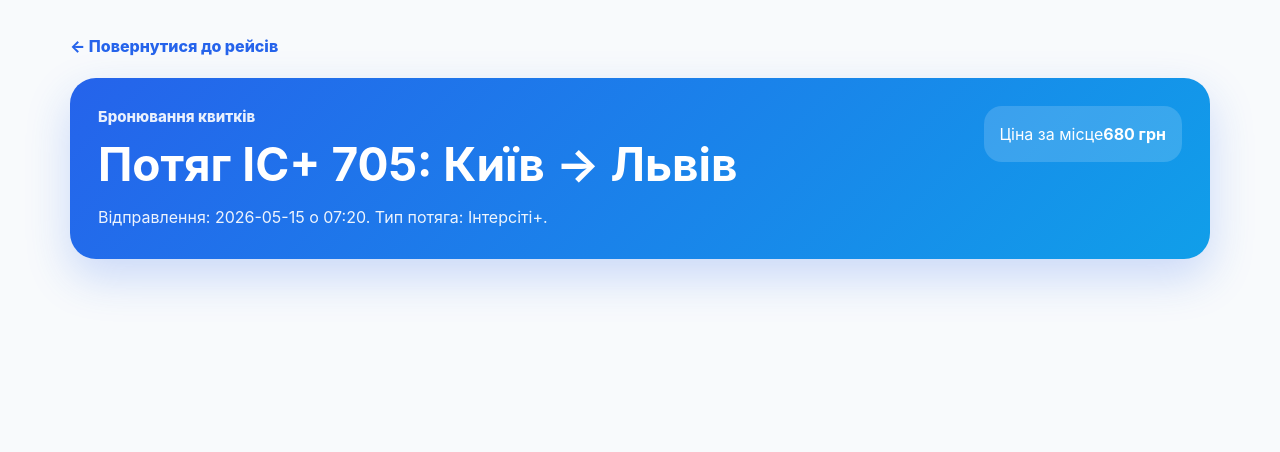
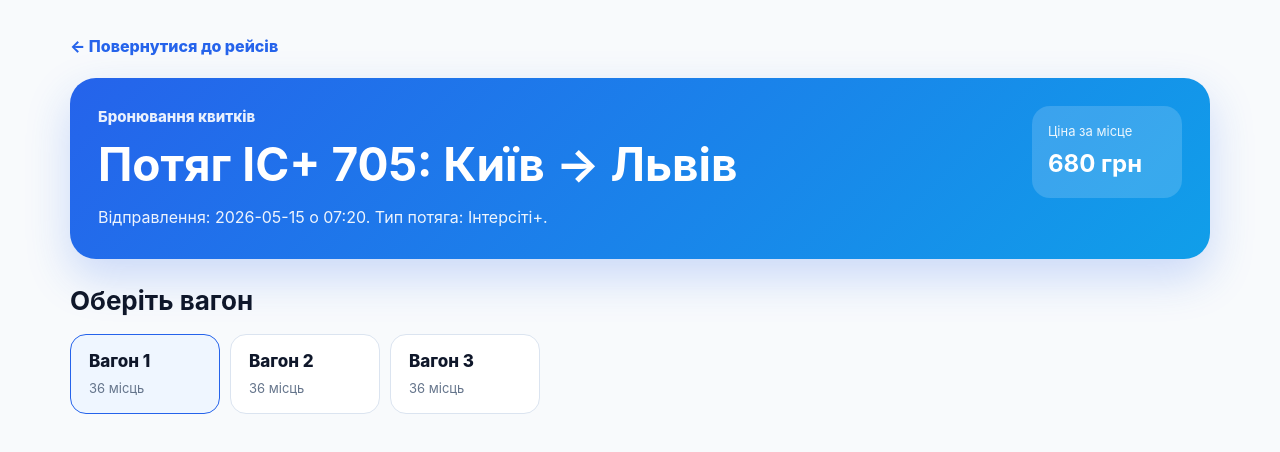
Before and after one commit to kanijr/WEB-project-train-app, a React (Vite) app: page /booking/1 in a window 1280 px wide. Shown: the top 452 px of the page. Built offline with nearby package versions, Linux system fonts and the light colour scheme.

Commit message:
Add wagon selection for booking

```diff
--- /dev/null
+++ b/src/components/WagonSelector/WagonSelector.css
@@ -0,0 +1,68 @@
+.wagon-selector {
+  display: flex;
+  flex-direction: column;
+  gap: 14px;
+}
+
+.wagon-selector__header {
+  display: flex;
+  flex-direction: column;
+  gap: 4px;
+}
+
+.wagon-selector__title {
+  margin: 0;
+  color: #0f172a;
+  font-size: 26px;
+}
+
+.wagon-selector__list {
+  display: flex;
+  flex-wrap: wrap;
+  gap: 10px;
+}
+
+.wagon-selector__item {
+  display: flex;
+  flex-direction: column;
+  gap: 5px;
+
+  min-width: 150px;
+  padding: 14px 18px;
+  border: 1px solid #dbe4f0;
+  border-radius: 16px;
+  background: #ffffff;
+  color: #0f172a;
+  text-align: left;
+  cursor: pointer;
+  transition:
+    border-color 0.2s ease,
+    background 0.2s ease,
+    transform 0.2s ease;
+}
+
+.wagon-selector__item:hover {
+  transform: translateY(-2px);
+  border-color: #2563eb;
+}
+
+.wagon-selector__item--active {
+  border-color: #2563eb;
+  background: #eff6ff;
+}
+
+.wagon-selector__number {
+  font-size: 17px;
+  font-weight: 800;
+}
+
+.wagon-selector__seats {
+  color: #64748b;
+  font-size: 13px;
+}
+
+@media (max-width: 520px) {
+  .wagon-selector__item {
+    min-width: 100%;
+  }
+}
--- /dev/null
+++ b/src/components/WagonSelector/WagonSelector.jsx
@@ -0,0 +1,33 @@
+import "./WagonSelector.css";
+
+export function WagonSelector({ wagons, selectedWagonId, onSelectWagon }) {
+  return (
+    <section className="wagon-selector">
+      <div className="wagon-selector__header">
+        <h2 className="wagon-selector__title">Оберіть вагон</h2>
+      </div>
+
+      <div className="wagon-selector__list">
+        {wagons.map((wagon) => (
+          <button
+            key={wagon.id}
+            className={
+              selectedWagonId === wagon.id
+                ? "wagon-selector__item wagon-selector__item--active"
+                : "wagon-selector__item"
+            }
+            type="button"
+            onClick={() => onSelectWagon(wagon)}
+          >
+            <span className="wagon-selector__number">Вагон {wagon.number}</span>
+            <span className="wagon-selector__seats">
+              {wagon.seatsCount} місць
+            </span>
+          </button>
+        ))}
+      </div>
+    </section>
+  );
+}
+
+export default WagonSelector;
--- a/src/data/trains.js
+++ b/src/data/trains.js
@@ -9,6 +9,23 @@ export const trains = [
     duration: "5 год 35 хв",
     trainType: "Інтерсіті+",
     price: 680,
+    wagons: [
+      {
+        id: 1,
+        number: 1,
+        seatsCount: 36,
+      },
+      {
+        id: 2,
+        number: 2,
+        seatsCount: 36,
+      },
+      {
+        id: 3,
+        number: 3,
+        seatsCount: 36,
+      },
+    ],
   },
   {
     id: 2,
@@ -20,6 +37,25 @@ export const trains = [
     duration: "11 год 10 хв",
     trainType: "Нічний швидкий",
     price: 520,
+    wagons: [
+      {
+        id: 1,
+        number: 1,
+        type: "Купе",
+        seatsCount: 36,
+        defaultBookedSeats: [1, 5, 11, 19],
+      },
+      {
+        id: 2,
+        number: 2,
+        seatsCount: 54,
+      },
+      {
+        id: 3,
+        number: 3,
+        seatsCount: 36,
+      },
+    ],
   },
   {
     id: 3,
@@ -31,6 +67,18 @@ export const trains = [
     duration: "8 год 45 хв",
     trainType: "Швидкий",
     price: 470,
+    wagons: [
+      {
+        id: 1,
+        number: 1,
+        seatsCount: 54,
+      },
+      {
+        id: 2,
+        number: 2,
+        seatsCount: 36,
+      },
+    ],
   },
   {
     id: 4,
@@ -42,6 +90,23 @@ export const trains = [
     duration: "16 год 25 хв",
     trainType: "Нічний експрес",
     price: 790,
+    wagons: [
+      {
+        id: 1,
+        number: 1,
+        seatsCount: 36,
+      },
+      {
+        id: 2,
+        number: 2,
+        seatsCount: 26,
+      },
+      {
+        id: 3,
+        number: 3,
+        seatsCount: 54,
+      },
+    ],
   },
   {
     id: 5,
@@ -53,6 +118,18 @@ export const trains = [
     duration: "7 год 12 хв",
     trainType: "Інтерсіті",
     price: 610,
+    wagons: [
+      {
+        id: 1,
+        number: 1,
+        seatsCount: 36,
+      },
+      {
+        id: 2,
+        number: 2,
+        seatsCount: 36,
+      },
+    ],
   },
   {
     id: 6,
@@ -64,5 +141,17 @@ export const trains = [
     duration: "15 год 50 хв",
     trainType: "Пасажирський",
     price: 540,
+    wagons: [
+      {
+        id: 1,
+        number: 1,
+        seatsCount: 36,
+      },
+      {
+        id: 2,
+        number: 2,
+        seatsCount: 54,
+      },
+    ],
   },
 ];
--- a/src/pages/Booking/Booking.css
+++ b/src/pages/Booking/Booking.css
@@ -62,3 +62,20 @@
   border-radius: 18px;
   background: rgba(255, 255, 255, 0.16);
 }
+
+.booking__price span {
+  display: block;
+  margin-bottom: 4px;
+  font-size: 13px;
+  opacity: 0.9;
+}
+
+.booking__price strong {
+  font-size: 24px;
+}
+
+.booking__content {
+  display: flex;
+  flex-direction: column;
+  gap: 28px;
+}
--- a/src/pages/Booking/Booking.jsx
+++ b/src/pages/Booking/Booking.jsx
@@ -1,7 +1,8 @@
 import { Link, useParams } from "react-router-dom";
-import { useMemo } from "react";
+import { useMemo, useState } from "react";
 import { trains } from "../../data/trains";
 import "./Booking.css";
+import WagonSelector from "../../components/WagonSelector/WagonSelector";
 
 function Booking() {
   const { trainId } = useParams();
@@ -10,6 +11,14 @@ function Booking() {
     () => trains.find((item) => item.id === Number(trainId)),
     [trainId],
   );
+
+  const [selectedWagon, setSelectedWagon] = useState(
+    train?.wagons?.[0] || null,
+  );
+
+  const handleSelectWagon = (wagon) => {
+    setSelectedWagon(wagon);
+  };
 
   if (!train) {
     return (
@@ -45,6 +54,13 @@ function Booking() {
           <strong>{train.price} грн</strong>
         </div>
       </section>
+      <div className="booking__content">
+        <WagonSelector
+          wagons={train.wagons}
+          selectedWagonId={selectedWagon?.id}
+          onSelectWagon={handleSelectWagon}
+        />
+      </div>
     </main>
   );
 }
```
